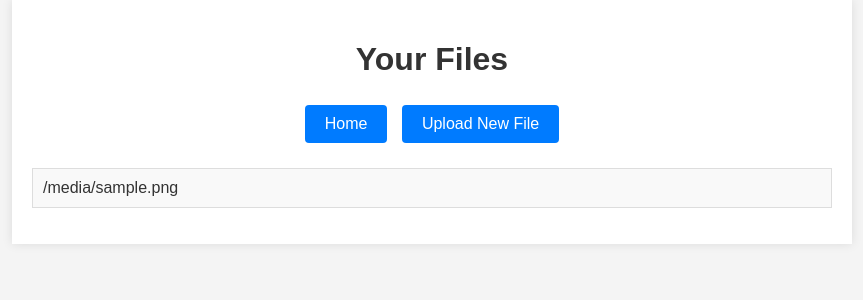
After one commit to nikitkah1love/FlaskApp, a Flask app: template templates/user_files.html in a window 1280 px wide. The commit adds this page. Shown: the top 300 px of the page, without its empty margins (208-1071 px from the left). Run offline with Flask 3, Linux system fonts and the light colour scheme; the template is opened without the code that fills it: most values are stand-ins (such as "Sample title", 1, 10 or a date in 2020).

Commit message:
Final Very Fresh App

```diff
--- a/app.py
+++ b/app.py
@@ -1,6 +1,8 @@
-from flask import Flask, render_template, request, redirect, url_for, flash
+from flask import Flask, render_template, request, redirect, url_for, flash, session
 from flask_sqlalchemy import SQLAlchemy
 from werkzeug.security import generate_password_hash, check_password_hash
+import os
+from werkzeug.utils import secure_filename
 
 app = Flask(__name__)
 app.secret_key = 'your_secret_key'  # Needed for session management and flash messages
@@ -9,11 +11,25 @@ app.config['SQLALCHEMY_TRACK_MODIFICATIONS'] = False
 
 db = SQLAlchemy(app)
 
-from models import User
+class User(db.Model):
+    id = db.Column(db.Integer, primary_key=True)
+    username = db.Column(db.String(80), unique=True, nullable=False)
+    password = db.Column(db.String(200), nullable=False)
+
+    def __repr__(self):
+        return f'<User {self.username}>'
+
+# Define the upload folder and allowed extensions
+UPLOAD_FOLDER = 'uploads'
+ALLOWED_EXTENSIONS = {'txt', 'pdf', 'png', 'jpg', 'jpeg', 'gif'}
+app.config['UPLOAD_FOLDER'] = UPLOAD_FOLDER
+
+def allowed_file(filename):
+    return '.' in filename and filename.rsplit('.', 1)[1].lower() in ALLOWED_EXTENSIONS
 
 @app.route('/')
 def home():
-    return render_template('index.html')
+    return render_template('home.html')
 
 @app.route('/login', methods=['GET', 'POST'])
 def login():
@@ -22,11 +38,12 @@ def login():
         password = request.form['password']
         user = User.query.filter_by(username=username).first()
         if user and check_password_hash(user.password, password):
+            session['username'] = user.username
             flash('Login successful!', 'success')
             return redirect(url_for('home'))
         else:
             flash('Invalid credentials. Please try again.', 'danger')
-    return render_template('index.html')
+    return render_template('login.html')
 
 @app.route('/register', methods=['GET', 'POST'])
 def register():
@@ -41,5 +58,46 @@ def register():
         return redirect(url_for('login'))
     return render_template('register.html')
 
+@app.route('/user_files')
+def user_files():
+    if 'username' not in session:
+        flash('Please log in to view your files.', 'warning')
+        return redirect(url_for('login'))
+
+    user_files = os.listdir(os.path.join(app.config['UPLOAD_FOLDER'], session['username']))
+    return render_template('user_files.html', files=user_files)
+
+@app.route('/upload', methods=['GET', 'POST'])
+def upload_file():
+    if 'username' not in session:
+        flash('Please log in to upload files.', 'warning')
+        return redirect(url_for('login'))
+
+    if request.method == 'POST':
+        if 'file' not in request.files:
+            flash('No file part', 'danger')
+            return redirect(request.url)
+        file = request.files['file']
+        if file.filename == '':
+            flash('No selected file', 'danger')
+            return redirect(request.url)
+        if file and allowed_file(file.filename):
+            filename = secure_filename(file.filename)
+            user_folder = os.path.join(app.config['UPLOAD_FOLDER'], session['username'])
+            if not os.path.exists(user_folder):
+                os.makedirs(user_folder)
+                print("PRINT:::::::::::::::::::::::::::::::::",user_folder)
+            file.save(os.path.join(user_folder, filename))
+            flash('File successfully uploaded', 'success')
+            return redirect(url_for('user_files'))
+
+    return render_template('upload.html')
+
+@app.route('/logout', methods=['POST'])
+def logout():
+    session.pop('username', None)
+    flash('You have been logged out.', 'info')
+    return redirect(url_for('home'))
+
 if __name__ == '__main__':
     app.run(debug=True)
--- /dev/null
+++ b/static/user_files.css
@@ -0,0 +1,52 @@
+body {
+    font-family: Arial, sans-serif;
+    background-color: #f4f4f4;
+    color: #333;
+    margin: 0;
+    padding: 0;
+}
+
+.container {
+    max-width: 800px;
+    margin: 0 auto;
+    padding: 20px;
+    background: #fff;
+    box-shadow: 0 0 10px rgba(0, 0, 0, 0.1);
+}
+
+h1 {
+    text-align: center;
+    color: #333;
+}
+
+nav {
+    text-align: center;
+    margin-bottom: 20px;
+}
+
+.file-list {
+    list-style: none;
+    padding: 0;
+}
+
+.file-list li {
+    background: #f9f9f9;
+    padding: 10px;
+    margin: 5px 0;
+    border: 1px solid #ddd;
+}
+
+.btn {
+    display: inline-block;
+    padding: 10px 20px;
+    margin: 5px;
+    background-color: #007bff;
+    color: white;
+    text-decoration: none;
+    border-radius: 4px;
+    text-align: center;
+}
+
+.btn:hover {
+    background-color: #0056b3;
+}
--- /dev/null
+++ b/templates/user_files.html
@@ -0,0 +1,24 @@
+<!DOCTYPE html>
+<html lang="en">
+<head>
+    <meta charset="UTF-8">
+    <title>Your Files</title>
+    <link rel="stylesheet" href="{{ url_for('static', filename='user_files.css') }}">
+</head>
+<body>
+    <div class="container">
+        <h1>Your Files</h1>
+        <nav>
+            <a href="{{ url_for('home') }}" class="btn">Home</a>
+            <a href="{{ url_for('upload_file') }}" class="btn">Upload New File</a>
+        </nav>
+        <ul class="file-list">
+            {% for file in files %}
+                <li>{{ file }}</li>
+            {% else %}
+                <li>No files uploaded yet.</li>
+            {% endfor %}
+        </ul>
+    </div>
+</body>
+</html>
```
Also changed, not shown: static/home.css (added, +39 -0 lines), static/upload.css (added, +47 -0 lines), templates/home.html (added, +22 -0 lines), templates/index.html (deleted, +0 -35 lines), templates/login.html (+12 -2 lines), templates/upload.html (added, +17 -0 lines), instance/users.db, 3 other files.
